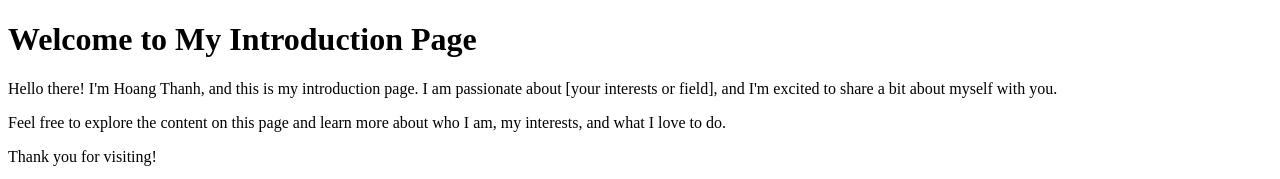
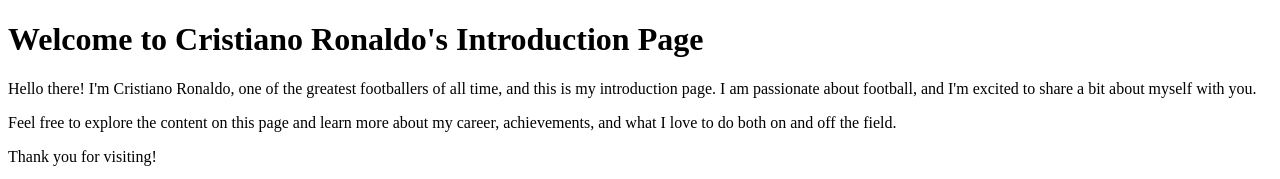
Before and after one commit to thanhkira16/htmlcsssgroup, a plain HTML site: page index.html in a window 1280 px wide. Shown: the top 179 px of the page. Drawn offline with Linux system fonts and the light colour scheme.

Commit message:
ronaldo page

```diff
--- a/index.html
+++ b/index.html
@@ -9,21 +9,21 @@
 </head>
 
 <body>
-
     <div class="container">
-        <h1>Welcome to My Introduction Page</h1>
-        <!-- <img src="your_image_url.jpg" alt="Your Image"> -->
+        <h1>Welcome to Cristiano Ronaldo's Introduction Page</h1>
         <p>
-            Hello there! I'm Hoang Thanh, and this is my introduction page. I am passionate about [your interests or
-            field], and I'm excited to share a bit about myself with you.
+            Hello there! I'm Cristiano Ronaldo, one of the greatest footballers of all time, and this is my introduction
+            page.
+            I am passionate about football, and I'm excited to share a bit about myself with you.
         </p>
         <p>
-            Feel free to explore the content on this page and learn more about who I am, my interests, and what I love
-            to do.
+            Feel free to explore the content on this page and learn more about my career, achievements, and what I love
+            to do both on and off the field.
         </p>
         <p>
             Thank you for visiting!
         </p>
+        <img src="/lecture/flexbox/img/download.jpg" alt="">
         <form action="/action_page.php">
             <label for="fname">First name:</label>
             <input type="text" id="fname" name="fname"><br><br>
@@ -32,6 +32,7 @@
             <input type="submit" value="Submit">
         </form>
     </div>
+
 </body>
 
 </html>
```
Also changed, not shown: img/download.jpg (added).
